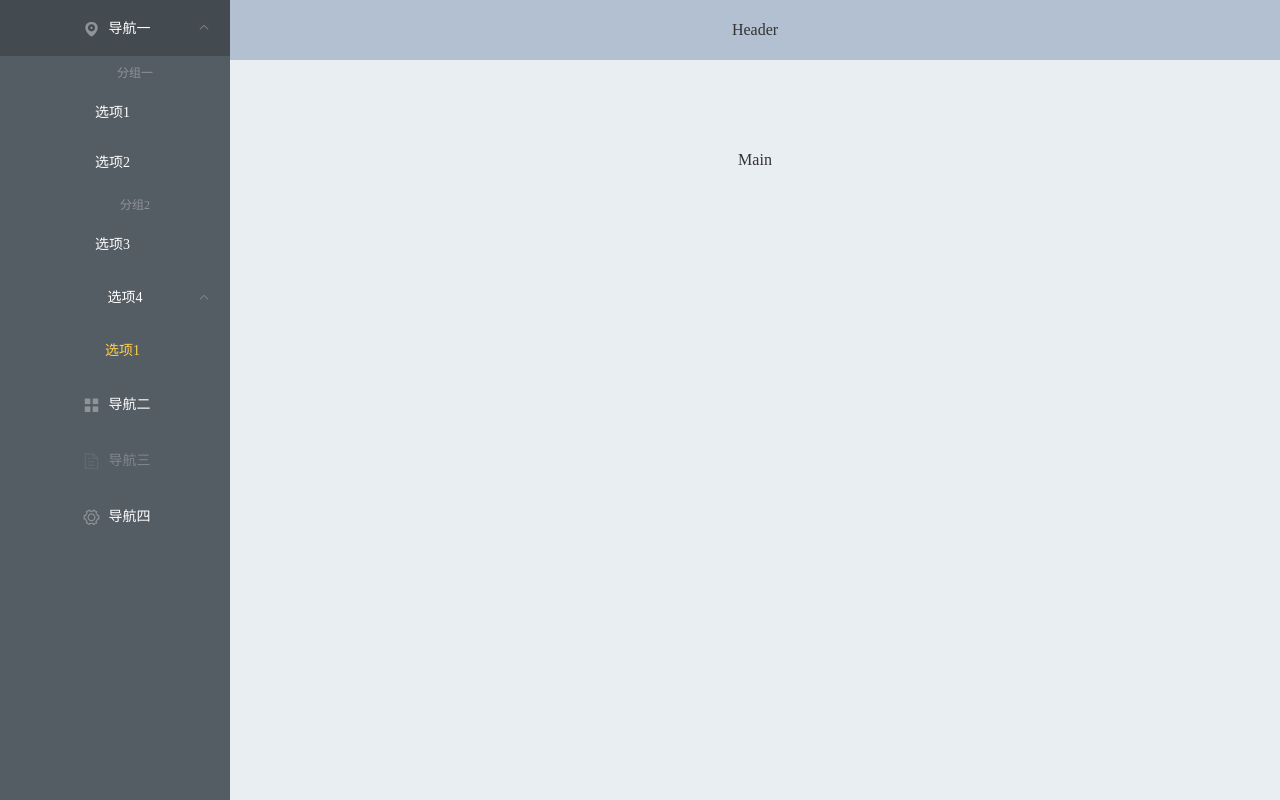
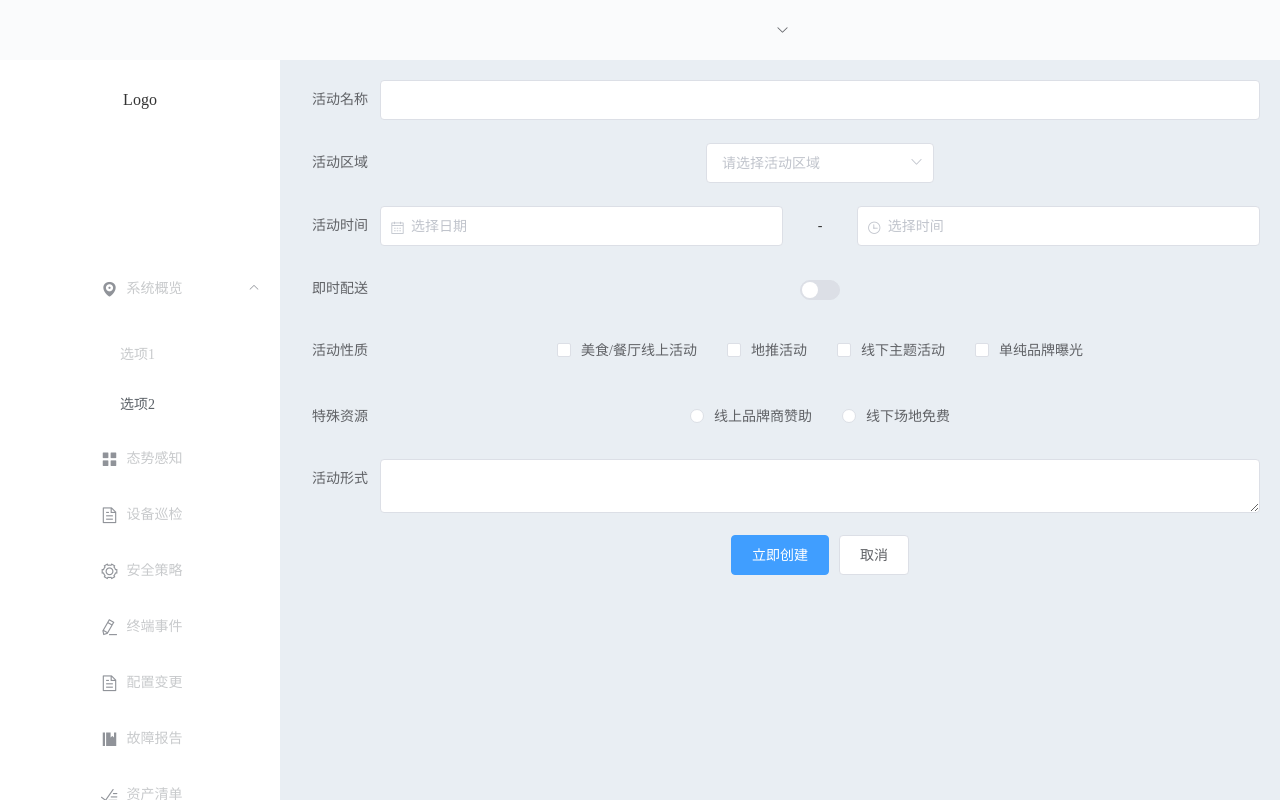
Before and after one commit to ucontext/xcloud-ui, a Vue app: page /#/addfault in a window 1280 px wide. Built offline with nearby package versions, Linux system fonts and the light colour scheme.

Commit message:
new layout

```diff
--- a/src/components/layout/index.vue
+++ b/src/components/layout/index.vue
@@ -1,12 +1,17 @@
 <template>
 	<el-container>
-		<el-aside width="230px">
+		<el-aside width="280px">
 			<myaside></myaside>
 		</el-aside>
 
 		<el-container class='is-vertical'>
-			<myheader></myheader>
-			<el-main>Main</el-main>
+			<el-header>
+				<myheader></myheader>
+			</el-header>
+
+			<el-main>
+				<router-view></router-view>
+			</el-main>
 		</el-container>
 	</el-container>
 </template>
@@ -28,34 +33,13 @@
 		height: 100%;
 	}
 
-	.el-header {
-		background-color: #B3C0D1;
-		color: #333;
-		text-align: center;
-		line-height: 60px;
-	}
 
-	.el-aside {
-		background-color: #545c64;
-		color: #333;
-		text-align: center;
-		// line-height: 200px;
-	}
 
 	.el-main {
 		background-color: #E9EEF3;
 		color: #333;
 		text-align: center;
-		line-height: 160px;
-	}
-
-	.el-menu {
-		border-right: solid 0px #e6e6e6;
-		list-style: none;
-		position: relative;
-		margin: 0;
-		padding-left: 0;
-		background-color: #FFF;
+		// line-height: 160px;
 	}
 
 	.el-container .is-vertical {
--- a/src/components/layout/myaside.vue
+++ b/src/components/layout/myaside.vue
@@ -1,39 +1,66 @@
 <template>
 	<div>
+		<div class="Logo">
+			Logo
+		</div>
 
-	<el-menu default-active="1-4-1" class="el-menu-vertical-demo" @open="handleOpen" @close="handleClose" background-color="#545c64"
-	 text-color="#fff" active-text-color="#ffd04b">
+		<div>
+			<el-radio-group v-model="isCollapse" style="margin-bottom: 20px;">
+			  <i class="el-icon-location"></i>
+			  <i class="el-icon-location"></i>
+			</el-radio-group>
+			<el-menu :router="true" default-active="1-2" class="el-menu-vertical-demo"
+			background-color="#ffffff" text-color="#c8cacc" active-text-color="#5c6268"
+			@open="handleOpen" @close="handleClose" :collapse="isCollapse">
 				<el-submenu index="1">
 					<template slot="title">
 						<i class="el-icon-location"></i>
-				<span>导航一</span>
+						<span>系统概览</span>
 					</template>
 					<el-menu-item-group>
-				<template slot="title">分组一</template>
 						<el-menu-item index="1-1">选项1</el-menu-item>
 						<el-menu-item index="1-2">选项2</el-menu-item>
 					</el-menu-item-group>
-			<el-menu-item-group title="分组2">
-				<el-menu-item index="1-3">选项3</el-menu-item>
-			</el-menu-item-group>
-			<el-submenu index="1-4">
-				<template slot="title">选项4</template>
-				<el-menu-item index="1-4-1">选项1</el-menu-item>
-			</el-submenu>
+
 				</el-submenu>
 				<el-menu-item index="2">
 					<i class="el-icon-menu"></i>
-			<span slot="title">导航二</span>
+					<span slot="title">态势感知</span>
 				</el-menu-item>
-		<el-menu-item index="3" disabled>
+				<el-menu-item index="3">
 					<i class="el-icon-document"></i>
-			<span slot="title">导航三</span>
+					<span slot="title">设备巡检</span>
 				</el-menu-item>
 				<el-menu-item index="4">
 					<i class="el-icon-setting"></i>
-			<span slot="title">导航四</span>
+					<span slot="title">安全策略</span>
+				</el-menu-item>
+				<el-menu-item index="/mobile">
+					<i class="el-icon-edit"></i>
+					<span slot="title">终端事件</span>
+				</el-menu-item>
+				<el-menu-item index="/change">
+					<i class="el-icon-document"></i>
+					<span slot="title">配置变更</span>
+				</el-menu-item>
+				<el-menu-item index="/fault">
+					<i class="el-icon-s-management"></i>
+					<span slot="title">故障报告</span>
+				</el-menu-item>
+				<el-menu-item index="8">
+					<i class="el-icon-finished"></i>
+					<span slot="title">资产清单</span>
+				</el-menu-item>
+				<el-menu-item index="9">
+					<i class="el-icon-folder-add"></i>
+					<span slot="title">配置备份</span>
+				</el-menu-item>
+				<el-menu-item index="10">
+					<i class="el-icon-files"></i>
+					<span slot="title">服务台账</span>
 				</el-menu-item>
 			</el-menu>
+		</div>
 
 	</div>
 </template>
@@ -44,7 +71,7 @@
 		name: "myaside",
 		data() {
 			return {
-				isCollapse: true
+				isCollapse: false
 			};
 		},
 		methods: {
@@ -60,18 +87,34 @@
 </script>
 <style>
 	.el-aside {
-		background-color: #545c64;
+		background-color: #ffffff;
 		color: #333;
 		text-align: center;
 		line-height: 200px;
 	}
+
 	.el-menu {
 		border-right: solid 0px #e6e6e6;
 		list-style: none;
 		position: relative;
 		margin: 0;
 		padding-left: 0;
-		background-color: #FFF;
+		background-color: #e0f3ff;
 	}
 
+	.el-menu-item {
+	    font-size: 14px;
+	    color: #e0f3ff;
+	    padding: 0 20px;
+	    cursor: pointer;
+	    -webkit-transition: border-color .3s,background-color .3s,color .3s;
+	    transition: border-color .3s,background-color .3s,color .3s;
+	    -webkit-box-sizing: border-box;
+	    box-sizing: border-box;
+	}
+
+	.Logo{
+		height: 60px;
+		background: #fafbfc;
+	}
 </style>
--- a/src/components/layout/myheader.vue
+++ b/src/components/layout/myheader.vue
@@ -1,5 +1,16 @@
 <template>
-	<el-header>Header</el-header>
+	<div class="app-header-userinfo">
+		<el-dropdown trigger="hover" :hide-on-click="false">
+			<span class="el-dropdown-link">
+				<i class="el-icon-arrow-down el-icon--right"></i>
+			</span>
+			<el-dropdown-menu slot="dropdown">
+				<el-dropdown-item icon="el-icon-user">个人中心</el-dropdown-item>
+				<el-dropdown-item icon="el-icon-setting">设置</el-dropdown-item>
+				<el-dropdown-item icon="el-icon-d-arrow-right" divided @click.native="logout">退出登录</el-dropdown-item>
+			</el-dropdown-menu>
+		</el-dropdown>
+	</div>
 </template>
 
 <script>
@@ -10,7 +21,7 @@
 
 <style>
 	.el-header {
-		background-color: #B3C0D1;
+		background-color: #fafbfc;
 		color: #333;
 		text-align: center;
 		line-height: 60px;
--- /dev/null
+++ b/src/components/mobile/addmobile.vue
@@ -0,0 +1,75 @@
+<template>
+
+	<el-form ref="form" :model="form" label-width="80px">
+		<el-form-item label="活动名称">
+			<el-input v-model="form.name"></el-input>
+		</el-form-item>
+		<el-form-item label="活动区域">
+			<el-select v-model="form.region" placeholder="请选择活动区域">
+				<el-option label="区域一" value="shanghai"></el-option>
+				<el-option label="区域二" value="beijing"></el-option>
+			</el-select>
+		</el-form-item>
+		<el-form-item label="活动时间">
+			<el-col :span="6">
+				<el-date-picker type="date" placeholder="选择日期" v-model="form.date1" style="width: 100%;"></el-date-picker>
+			</el-col>
+			<el-col class="line" :span="2">-</el-col>
+			<el-col :span="6">
+				<el-time-picker placeholder="选择时间" v-model="form.date2" style="width: 100%;"></el-time-picker>
+			</el-col>
+		</el-form-item>
+		<el-form-item label="即时配送">
+			<el-switch v-model="form.delivery"></el-switch>
+		</el-form-item>
+		<el-form-item label="活动性质">
+			<el-checkbox-group v-model="form.type">
+				<el-checkbox label="美食/餐厅线上活动" name="type"></el-checkbox>
+				<el-checkbox label="地推活动" name="type"></el-checkbox>
+				<el-checkbox label="线下主题活动" name="type"></el-checkbox>
+				<el-checkbox label="单纯品牌曝光" name="type"></el-checkbox>
+			</el-checkbox-group>
+		</el-form-item>
+		<el-form-item label="特殊资源">
+			<el-radio-group v-model="form.resource">
+				<el-radio label="线上品牌商赞助"></el-radio>
+				<el-radio label="线下场地免费"></el-radio>
+			</el-radio-group>
+		</el-form-item>
+		<el-form-item label="活动形式">
+			<el-input type="textarea" v-model="form.desc"></el-input>
+		</el-form-item>
+		<el-form-item>
+			<el-button type="primary" @click="onSubmit">立即创建</el-button>
+			<el-button>取消</el-button>
+		</el-form-item>
+	</el-form>
+
+
+</template>
+
+
+
+<script>
+	export default {
+		data() {
+			return {
+				form: {
+					name: '',
+					region: '',
+					date1: '',
+					date2: '',
+					delivery: false,
+					type: [],
+					resource: '',
+					desc: ''
+				}
+			}
+		},
+		methods: {
+			onSubmit() {
+				console.log('submit!');
+			}
+		}
+	}
+</script>
--- a/src/router/index.js
+++ b/src/router/index.js
@@ -1,20 +1,48 @@
 import Vue from "vue";
 import VueRouter from "vue-router";
-// import Home from "../views/Home.vue";
 
 Vue.use(VueRouter);
 
-const routes = [
-  {
-    path: "/",
-    name: "home",
+import mobile from "@/views/mobile/index";
+import change from "@/views/change/index";
+import fault from "@/views/fault/index";
+import addfault from "@/views/fault/addfault";
+import catfault from "@/views/fault/catfault";
 
-  },
+const routes = [{
+		path: "/",
+		name: "home",
+	},
+	{
+		path: "/mobile",
+		name: "mobile",
+		component: mobile
+	},
+	{
+		path: "/change",
+		name: "change",
+		component: change
+	},
+	{
+		path: "/fault",
+		name: "fault",
+		component: fault
+	},
+	{
+		path: "/addfault",
+		name: "addfault",
+		component: addfault
+	},
+	{
+		path: "/cat",
+		name: "catfault",
+		component: catfault
+	},
 
 ];
 
 const router = new VueRouter({
-  routes
+	routes
 });
 
 export default router;
--- /dev/null
+++ b/src/views/change/index.vue
@@ -0,0 +1,21 @@
+<template>
+	<div>
+
+		<el-tabs :tab-position="tabPosition" style="height: 200px;">
+			<el-tab-pane label="新增变更">新增变更</el-tab-pane>
+			<el-tab-pane label="查看变更">查看变更</el-tab-pane>
+			<el-tab-pane label="角色管理">角色管理</el-tab-pane>
+			<el-tab-pane label="定时任务补偿">定时任务补偿</el-tab-pane>
+		</el-tabs>
+	</div>
+</template>
+
+<script>
+	export default {
+		data() {
+			return {
+				tabPosition: 'left'
+			};
+		}
+	};
+</script>
--- /dev/null
+++ b/src/views/fault/addfault.vue
@@ -0,0 +1,75 @@
+<template>
+	<div>
+		<el-form ref="form" :model="form" label-width="80px">
+			<el-form-item label="活动名称">
+				<el-input v-model="form.name"></el-input>
+			</el-form-item>
+			<el-form-item label="活动区域">
+				<el-select v-model="form.region" placeholder="请选择活动区域">
+					<el-option label="区域一" value="shanghai"></el-option>
+					<el-option label="区域二" value="beijing"></el-option>
+				</el-select>
+			</el-form-item>
+			<el-form-item label="活动时间">
+				<el-col :span="11">
+					<el-date-picker type="date" placeholder="选择日期" v-model="form.date1" style="width: 100%;"></el-date-picker>
+				</el-col>
+				<el-col class="line" :span="2">-</el-col>
+				<el-col :span="11">
+					<el-time-picker placeholder="选择时间" v-model="form.date2" style="width: 100%;"></el-time-picker>
+				</el-col>
+			</el-form-item>
+			<el-form-item label="即时配送">
+				<el-switch v-model="form.delivery"></el-switch>
+			</el-form-item>
+			<el-form-item label="活动性质">
+				<el-checkbox-group v-model="form.type">
+					<el-checkbox label="美食/餐厅线上活动" name="type"></el-checkbox>
+					<el-checkbox label="地推活动" name="type"></el-checkbox>
+					<el-checkbox label="线下主题活动" name="type"></el-checkbox>
+					<el-checkbox label="单纯品牌曝光" name="type"></el-checkbox>
+				</el-checkbox-group>
+			</el-form-item>
+			<el-form-item label="特殊资源">
+				<el-radio-group v-model="form.resource">
+					<el-radio label="线上品牌商赞助"></el-radio>
+					<el-radio label="线下场地免费"></el-radio>
+				</el-radio-group>
+			</el-form-item>
+			<el-form-item label="活动形式">
+				<el-input type="textarea" v-model="form.desc"></el-input>
+			</el-form-item>
+			<el-form-item>
+				<el-button type="primary" @click="onSubmit">立即创建</el-button>
+				<el-button>取消</el-button>
+			</el-form-item>
+		</el-form>
+
+	</div>
+</template>
+
+
+
+<script>
+	export default {
+		data() {
+			return {
+				form: {
+					name: '',
+					region: '',
+					date1: '',
+					date2: '',
+					delivery: false,
+					type: [],
+					resource: '',
+					desc: ''
+				}
+			}
+		},
+		methods: {
+			onSubmit() {
+				console.log('submit!');
+			}
+		}
+	}
+</script>
--- /dev/null
+++ b/src/views/fault/catfault.vue
@@ -0,0 +1,11 @@
+<template>
+	<div>
+		cccc
+	</div>
+</template>
+
+<script>
+</script>
+
+<style>
+</style>
--- /dev/null
+++ b/src/views/fault/index.vue
@@ -0,0 +1,37 @@
+<template>
+	<div>
+		<el-row class="tac">
+			<el-col :span="6">
+				<h5>故障管理</h5>
+				<el-menu :router="true" default-active="1" class="el-menu-vertical-demo"
+				@open="handleOpen" @close="handleClose"
+				background-color="#FFF"
+				text-color="#515A6E"
+				active-text-color="#2d8cf0">
+					<el-menu-item index="/add">
+						<span slot="title">新增故障</span>
+					</el-menu-item>
+					<el-menu-item index="/cat">
+						<span slot="title">查看故障</span>
+					</el-menu-item>
+					<el-menu-item index="3">
+						<span slot="title">故障统计</span>
+					</el-menu-item>
+				</el-menu>
+			</el-col>
+			<el-col :span="10" class="margin-right:30px">
+				<router-view></router-view>
+			</el-col>
+		</el-row>
+	</div>
+</template>
+
+<script>
+	export default {
+		data() {
+			return {
+				tabPosition: 'left'
+			};
+		}
+	};
+</script>
--- /dev/null
+++ b/src/views/mobile/index.vue
@@ -0,0 +1,27 @@
+<template>
+
+<el-tabs type="border-card">
+  <el-tab-pane>
+    <span slot="label"><i class="el-icon-date"></i> 我的行程</span>
+    我的行程
+  </el-tab-pane>
+  <el-tab-pane label="消息中心">消息中心</el-tab-pane>
+  <el-tab-pane label="角色管理">角色管理</el-tab-pane>
+  <el-tab-pane label="定时任务补偿">定时任务补偿</el-tab-pane>
+</el-tabs>
+
+</template>
+
+<script>
+	import addmobile from "@/components/mobile/addmobile.vue";
+	export default {
+		data() {
+			return {
+
+			};
+		},
+		components: {
+			addmobile
+		}
+	};
+</script>
```
Lines whose indentation alone changed are shown as unchanged.
